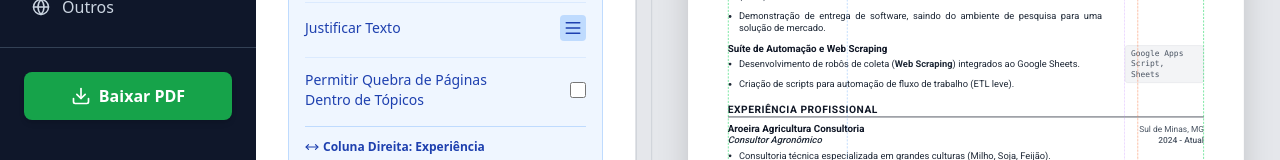
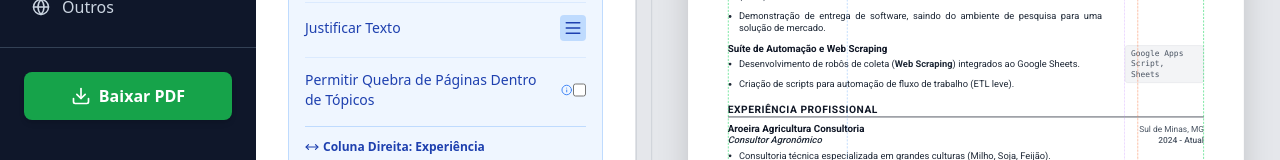
Before and after one commit to rafaelnm90/resumebuilder, a React (Create React App) app: page / in a window 1280 px wide. Both pictures are taken after a click on the button "Layout & Otimização". Shown: the part 558-718 px from the top of the page. Built offline with nearby package versions, Linux system fonts and the light colour scheme.

Commit message:
Update App.js

```diff
--- a/src/App.js
+++ b/src/App.js
@@ -6,7 +6,7 @@ import {
   AlignJustify, Maximize2, Minimize2, MoveHorizontal, Columns, ZoomIn, ZoomOut,
   Menu, X, Layers, List, Grid, PenTool, GripVertical, Bold, Italic, Maximize,
   Youtube, Image as ImageIcon, Upload, AlignLeft, AlignCenter, AlignRight,
-  Circle, Square, Move, Crop, ArrowUp
+  Circle, Square, Move, Crop, ArrowUp, Info // NOVO: Import do ícone Info
 } from 'lucide-react';
 import { DragDropContext, Droppable, Draggable } from '@hello-pangea/dnd';
 import ResumePreview from './ResumePreview';
@@ -511,7 +511,15 @@ export default function App() {
         </div>
 
         <div className="flex items-center justify-between border-t border-blue-100 pt-3">
-          <span className="text-sm text-blue-800 w-2/3">Permitir Quebra de Páginas Dentro de Tópicos</span>
+          <div className="flex items-center gap-2 group relative">
+            <span className="text-sm text-blue-800 cursor-help">Permitir Quebra de Páginas Dentro de Tópicos</span>
+            {/* NOVO: Ícone de Info com Tooltip */}
+            <Info size={14} className="text-blue-500 cursor-help"/>
+            <div className="absolute bottom-full left-0 mb-2 w-64 p-3 bg-gray-800 text-white text-xs rounded shadow-lg hidden group-hover:block z-50 pointer-events-none">
+              Ative para permitir que um único item (ex: uma experiência longa) seja dividido entre duas páginas. Mantenha desativado para forçar o item a ir inteiro para a próxima página.
+              <div className="absolute top-full left-4 -mt-1 border-4 border-transparent border-t-gray-800"></div>
+            </div>
+          </div>
           <input
             type="checkbox"
             checked={settings.pageBreakAuto || false}
@@ -567,6 +575,9 @@ export default function App() {
       </div>
     </div>
   );
+
+  // ... (o restante do código permanece exatamente como na versão funcional que enviei anteriormente, garantindo que a digitação continue funcionando)
+  // ... (incluindo a correção crítica em updateDetailedItemDesc e a RichTextToolbar estática para não cobrir o texto)
 
   const renderSectionManagementForm = () => (
     <div className="space-y-6">
@@ -680,6 +691,7 @@ export default function App() {
     <div className="space-y-4">
       <h2 className="text-xl font-bold border-b pb-2">Pessoal</h2>
 
+      {/* SEÇÃO DE FOTO DO PERFIL COM ESTÚDIO */}
       <div className="bg-gray-50 p-4 rounded-lg border border-gray-200 mb-4">
         <label className="flex items-center text-sm font-bold text-gray-800 mb-2">
             <ImageIcon size={16} className="mr-2"/> Foto do Perfil & Ajustes
@@ -702,6 +714,7 @@ export default function App() {
                         <input type="file" className="hidden" accept="image/*" onChange={handlePhotoUpload} />
                      </label>
                 </div>
+                {/* PREVIEW MINIATURA */}
                 {data.personal.photo && (
                     <div className="w-20 h-20 rounded border border-gray-300 overflow-hidden bg-white shadow-sm flex-shrink-0 flex items-center justify-center">
                         <img src={data.personal.photo} alt="Preview" className="max-w-full max-h-full object-contain" />
@@ -709,8 +722,10 @@ export default function App() {
                 )}
             </div>
 
+            {/* CONTROLES DO ESTÚDIO (SÓ APARECEM SE TIVER FOTO E ESTIVER ATIVADA) */}
             {data.personal.showPhoto && (
                 <div className="border-t border-gray-200 pt-3 space-y-3">
+                    {/* 1. ALINHAMENTO DO BLOCO DA FOTO */}
                     <div className="flex items-center justify-between">
                         <span className="text-xs font-bold text-gray-500 uppercase flex items-center"><Layout size={12} className="mr-1"/> Posição da Foto</span>
                         <div className="flex gap-1">
@@ -720,6 +735,7 @@ export default function App() {
                         </div>
                     </div>
 
+                    {/* 2. FORMATO DA MOLDURA */}
                     <div className="flex items-center justify-between">
                         <span className="text-xs font-bold text-gray-500 uppercase flex items-center"><Crop size={12} className="mr-1"/> Formato</span>
                         <div className="flex gap-1">
@@ -729,6 +745,7 @@ export default function App() {
                         </div>
                     </div>
 
+                    {/* 3. ZOOM (SCALE) */}
                     <div className="space-y-1">
                         <div className="flex justify-between text-xs text-gray-600">
                             <span className="flex items-center"><ZoomIn size={12} className="mr-1"/> Zoom</span>
@@ -742,6 +759,7 @@ export default function App() {
                         />
                     </div>
 
+                    {/* 4. POSIÇÃO X/Y (MOVE) */}
                     <div className="grid grid-cols-2 gap-3">
                         <div className="space-y-1">
                             <div className="flex justify-between text-xs text-gray-600">
@@ -767,6 +785,7 @@ export default function App() {
                         </div>
                     </div>
 
+                    {/* 5. EFEITOS */}
                     <div className="flex items-center justify-between pt-1">
                         <span className="text-xs font-bold text-gray-500 uppercase">Preto e Branco</span>
                         <input
```
